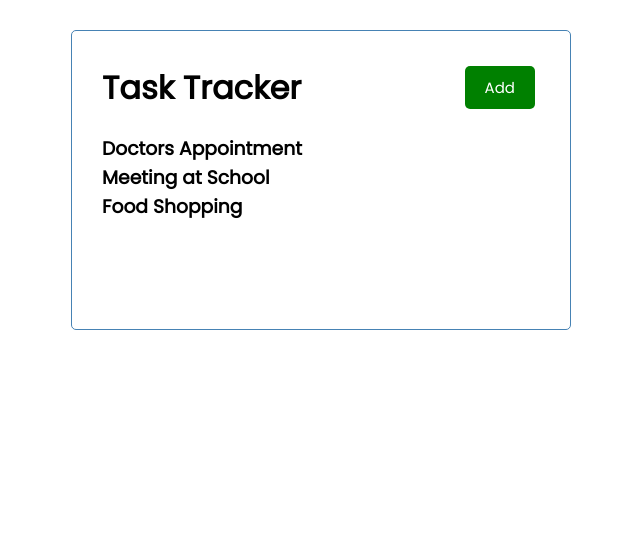
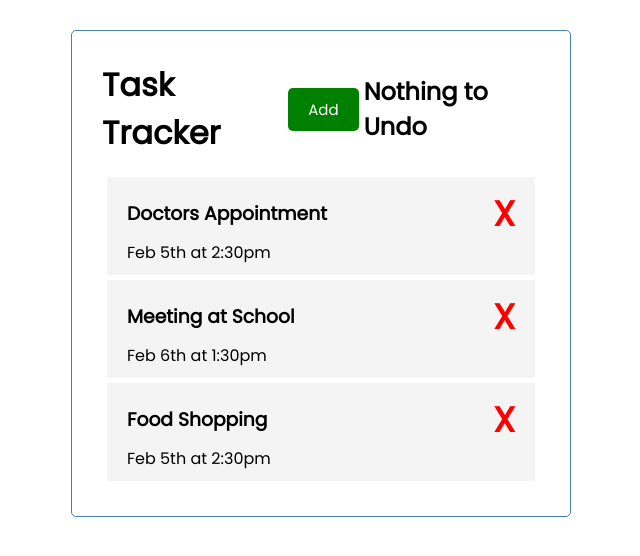
Before and after one commit to jakob-bjorner/react-task-tracker, a React (Create React App) app: page / in a window 1280 px wide. Shown: the top 556 px of the page, without its empty margins (319-959 px from the left). Built offline with nearby package versions, Linux system fonts and the light colour scheme.

Commit message:
got the undo button fully integrated

```diff
--- a/src/App.js
+++ b/src/App.js
@@ -1,39 +1,74 @@
-
-import Header from "./components/Header"
-import Tasks from "./components/Tasks"
-import { useState } from 'react'
+// following https://www.youtube.com/watch?v=w7ejDZ8SWv8
+import Header from "./components/Header";
+import Tasks from "./components/Tasks";
+import EmptyTasks from "./components/EmptyTasks";
+import { useState } from "react";
 // functions with hooks tend to be the default now
 function App() {
   // cannot use class, must use className
   // cannot use for, must use htmlFor
   // can use empty brackets for no root <> </>
-  const [tasks, setTasks] = useState([
+
+  const [state, setStatus] = useState({
+    history: [
+      [
         {
           id: 1,
-      text: 'Doctors Appointment',
-      day: 'Feb 5th at 2:30pm',
+          text: "Doctors Appointment",
+          day: "Feb 5th at 2:30pm",
           reminder: true,
         },
         {
           id: 2,
-      text: 'Meeting at School',
-      day: 'Feb 6th at 1:30pm',
+          text: "Meeting at School",
+          day: "Feb 6th at 1:30pm",
           reminder: true,
         },
         {
           id: 3,
-      text: 'Food Shopping',
-      day: 'Feb 5th at 2:30pm',
+          text: "Food Shopping",
+          day: "Feb 5th at 2:30pm",
           reminder: false,
-    }
-  ]);
+        },
+      ],
+    ],
+  });
+  //Delete Task
+  const deleteTask = (id) => {
+    // console.log("delete", id, state.history);
+    // console.log("what I plan to change history to", history.concat([tasks]));
+    const lastTasks = state.history[state.history.length - 1];
+    const newTasks = lastTasks.filter((task) => task.id !== id);
+    const newHistory = state.history.concat([newTasks]);
+    setStatus({
+      history: newHistory,
+    });
+  };
+
+  const undo = () => {
+    const tempHistory = state.history.slice(0, state.history.length - 1);
+    setStatus({
+      history: tempHistory,
+    });
+  };
+
   return (
     <div className="container">
-      <Header title="Task Tracker" />
-      <Tasks tasks={tasks} />
+      <Header
+        title="Task Tracker"
+        onClickUndo={undo}
+        tasksLeft={state.history.length}
+      />
+      {state.history[state.history.length - 1].length > 0 ? (
+        <Tasks
+          tasks={state.history[state.history.length - 1]}
+          onDelete={deleteTask}
+        />
+      ) : (
+        <EmptyTasks />
+      )}
     </div>
   );
 }
 
-
 export default App;
--- a/src/components/Button.js
+++ b/src/components/Button.js
@@ -1,4 +1,4 @@
-import PropTypes from 'prop-types';
+import PropTypes from "prop-types";
 const Button = ({ color, text, onClick }) => {
   return (
     <button
@@ -11,13 +11,13 @@ const Button = ({ color, text, onClick }) => {
   );
 };
 
-Button.defautlProps = {
-    color: 'steelblue',
-}
+Button.defaultProps = {
+  color: "steelblue",
+};
 
 Button.propTypes = {
   color: PropTypes.string,
   text: PropTypes.string,
   onClick: PropTypes.func,
-}
+};
 export default Button;
--- /dev/null
+++ b/src/components/EmptyTasks.js
@@ -0,0 +1,11 @@
+import React from 'react'
+
+const EmptyTasks = () => {
+    return (
+        <div>
+            <h2 style={{ color: 'blue' }}>No Tasks currently :\</h2>
+        </div>
+    )
+}
+
+export default EmptyTasks
--- a/src/components/Header.js
+++ b/src/components/Header.js
@@ -1,25 +1,27 @@
-import PropTypes from "prop-types"
-import Button from "./Button"
-const Header = ({ title }) => {
-    const onClick = () => console.log("heyyy");
-    return (
-        <header className="header">
-            <h1>
-                {title}
-            </h1>
-            <Button color='green' text='Add' onClick={onClick} />
-
-        </header>
-    )
-}
+import PropTypes from "prop-types";
+import Button from "./Button";
+const Header = ({ title, onClickUndo, tasksLeft }) => {
+  const onClick = () => console.log("heyyy");
+  return (
+    <header className="header">
+      <h1>{title}</h1>
+      <Button color="green" text="Add" onClick={onClick} />
+      {tasksLeft > 1 ? (
+        <Button color="blue" text="Undo" onClick={onClickUndo} />
+      ) : (
+        <h2>Nothing to Undo</h2>
+      )}
+    </header>
+  );
+};
 // prop types are a built in property for types, which helps with some things.
-Header.defaultProps = {title: "Task Tracker"}
+Header.defaultProps = { title: "Task Tracker" };
 Header.propTypes = {
-    title: PropTypes.string.isRequired,
-}
+  title: PropTypes.string.isRequired,
+};
 
 // can use css in js
 // const headingStyle = {
 //     color: 'red', backgroundColor: 'black'
 // }
-export default Header
+export default Header;
--- /dev/null
+++ b/src/components/Task.js
@@ -0,0 +1,18 @@
+// import { FaTimes } from 'react-icons/fa';
+
+const Task = ({ task, onDelete }) => {
+    return (
+        <div className='task'>
+            <h3>
+                {task.text}
+                <span
+                    style={{ fontSize: 35 , color: 'red', cursor: 'pointer'}}
+                    onClick={() => onDelete(task.id)}
+                >X</span>
+            </h3>
+            <p>{task.day}</p>
+        </div>
+    )
+}
+
+export default Task
--- a/src/components/Tasks.js
+++ b/src/components/Tasks.js
@@ -1,13 +1,12 @@
+import Task from './Task'
 
-import { useState } from 'react';
 // could have tasks stored in redux, or somthing else external, but
 // what we will do is just use as app js.
-const Tasks = ({ tasks }) => {
-
+const Tasks = ({ tasks, onDelete }) => {
     return (
         <>
             {tasks.map((task) => (
-                <h3 key={task.id}>{task.text}</h3>
+                <Task key={task.id} task={task} onDelete={onDelete} />
             ))}
         </>
     )
```
Lines whose indentation alone changed are shown as unchanged.
